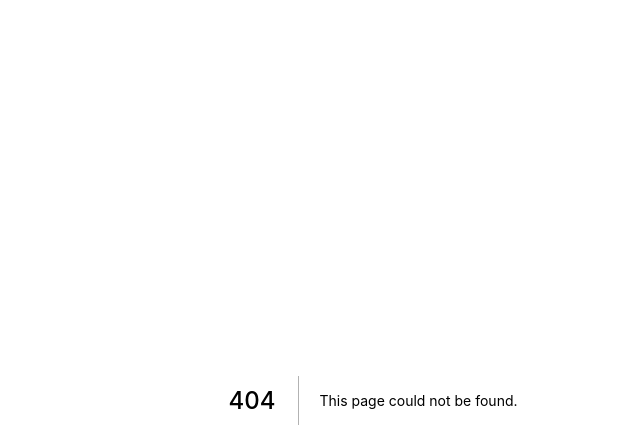
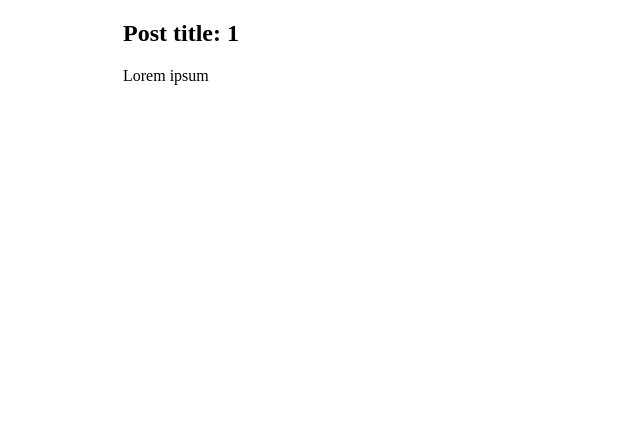
Before and after one commit to tlakomy/egghead-my-next-js-blog, a Next.js app: page /posts/1 in a window 1280 px wide. Before the commit this address had no page. Shown: the top 448 px of the page, without its empty margins (267-907 px from the left). Built offline with nearby package versions, Linux system fonts and the light colour scheme.

Commit message:
Added source code for 'Create dynamic routes with next.js' lesson

```diff
--- /dev/null
+++ b/pages/posts/[title].tsx
@@ -0,0 +1,15 @@
+import { Article } from "../../components/Article";
+import { useRouter } from "next/router";
+
+export default function Post() {
+  const router = useRouter();
+  console.log(router.query);
+  const { title } = router.query;
+
+  return (
+    <Article>
+      <h1>Post title: {title}</h1>
+      <p>Lorem ipsum</p>
+    </Article>
+  );
+}
```
